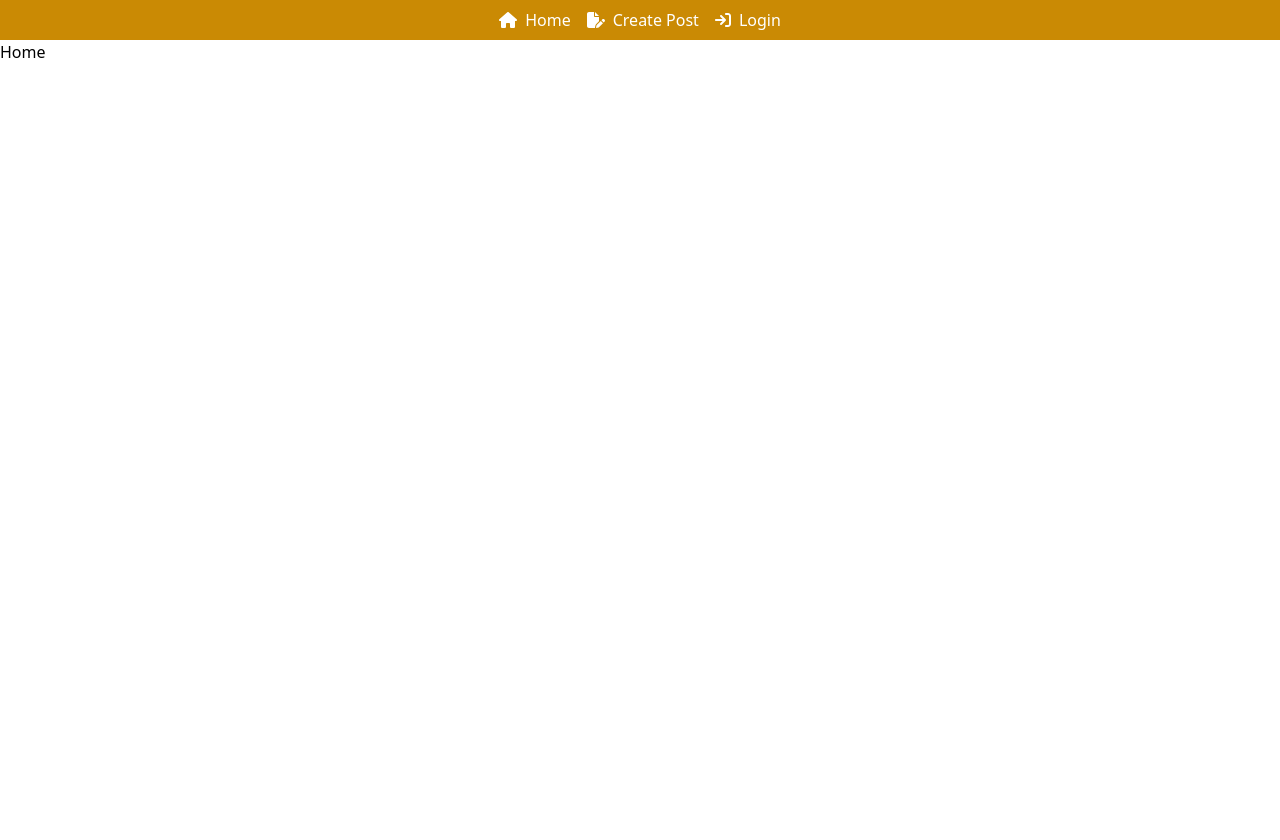
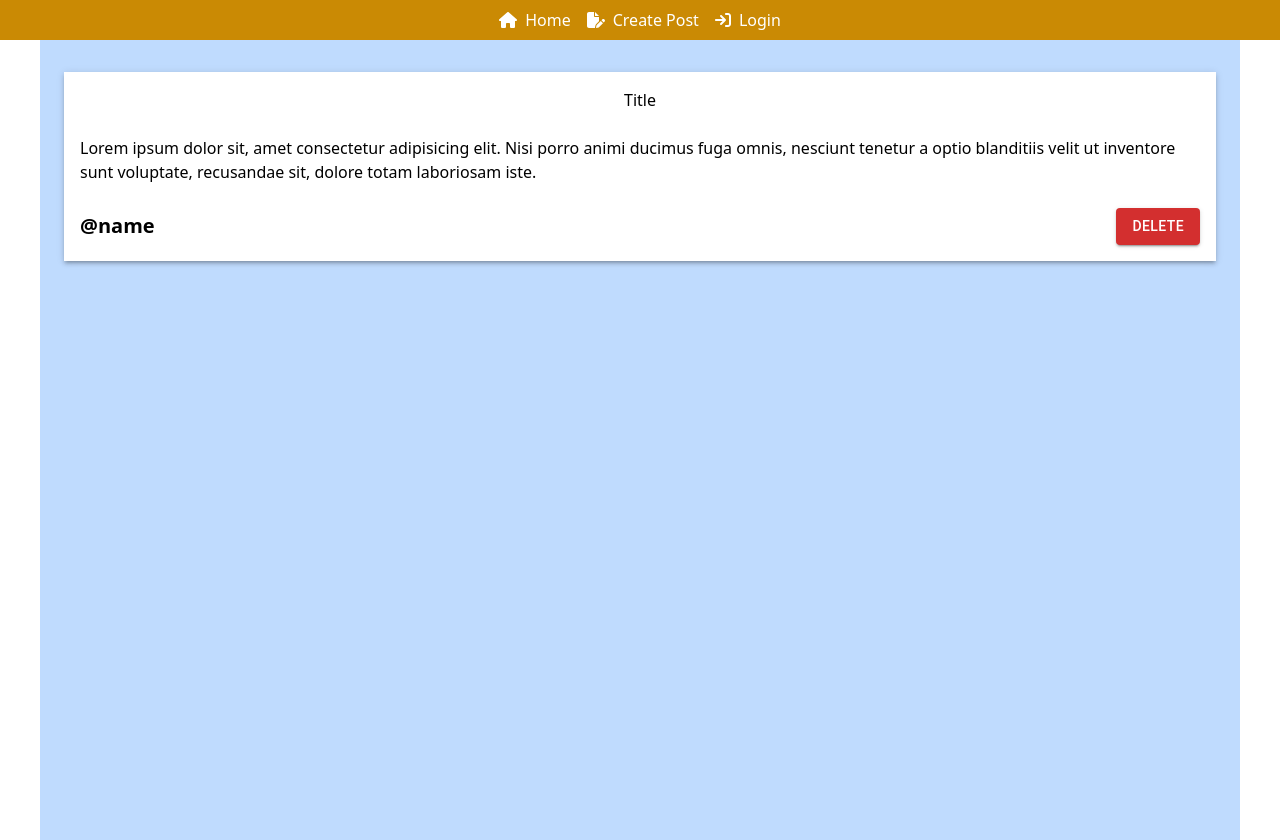
Before and after one commit to canopus-m-satoshi/blog-with-react-and-firebase, a React (Create React App) app: page / in a window 1280 px wide. Before the commit the page ends 800 px from the top, so only its background shows below. Built offline with nearby package versions, Linux system fonts and the light colour scheme.

Commit message:
styling Home.js

```diff
--- a/src/components/Home.js
+++ b/src/components/Home.js
@@ -1,4 +1,46 @@
+import Container from '@mui/material/Container'
+import Box from '@mui/material/Box'
+import Button from '@mui/material/Button'
+
 const Home = () => {
-  return <div>Home</div>
+  return (
+    <Container sx={{ py: 4, px: 2 }} className="bg-blue-200 w-full h-screen">
+      <Box
+        sx={{
+          mx: 'auto',
+          p: 2,
+          display: 'flex',
+          flexDirection: 'column',
+          alignItems: 'center',
+          gap: 3,
+          bgcolor: 'white',
+          boxShadow: 3,
+        }}>
+        <div>
+          <h1>Title</h1>
+        </div>
+        <div>
+          Lorem ipsum dolor sit, amet consectetur adipisicing elit. Nisi porro
+          animi ducimus fuga omnis, nesciunt tenetur a optio blanditiis velit ut
+          inventore sunt voluptate, recusandae sit, dolore totam laboriosam
+          iste.
+        </div>
+
+        <Box
+          sx={{
+            width: '100%',
+            display: 'flex',
+            justifyContent: 'space-between',
+            flexDirection: 'row',
+            alignItems: 'center',
+          }}>
+          <h3 className="text-xl font-bold">@name</h3>
+          <Button variant="contained" color="error">
+            Delete
+          </Button>
+        </Box>
+      </Box>
+    </Container>
+  )
 }
 export default Home
```
